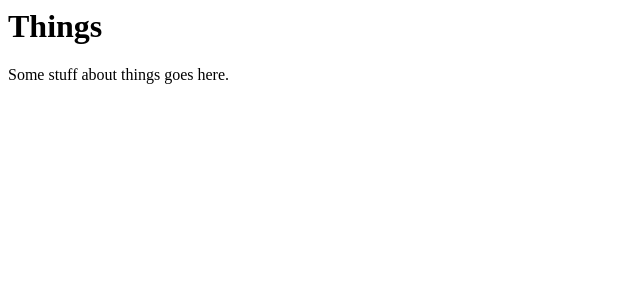
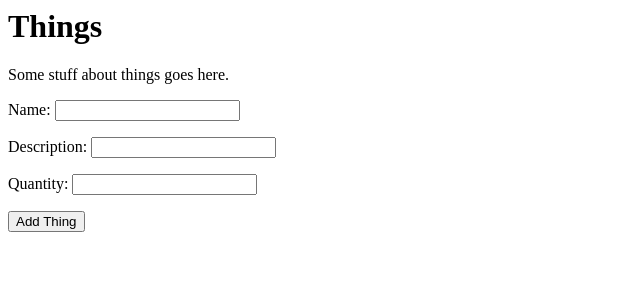
Before and after one commit to KCL-SEG/things-2-mountwo23, a Django app: template things/templates/home.html in a window 1280 px wide. Shown: the top 300 px of the page, without its empty margins (0-640 px from the left). Run offline with Django 3.2, Linux system fonts and the light colour scheme; the template is opened without the code that fills it: values that come from a table or form of the project are taken from there, others are empty.

Commit message:
Add Thing Form and HTML

```diff
--- a/things/forms.py
+++ b/things/forms.py
@@ -1,3 +1,19 @@
 """Forms of the project."""
+from django import forms
+from django.core.validators import MinValueValidator, MaxValueValidator
+
+from things.models import Thing
+
 
 # Create your forms here.
+
+class ThingForm(forms.ModelForm):
+    """Form for Thing model."""
+    class Meta:
+        model = Thing
+        fields = ['name', 'description', 'quantity']
+    name = forms.CharField(max_length=35)
+    description = forms.CharField(max_length=120)
+    quantity = forms.IntegerField(
+        validators=[MinValueValidator(0), MaxValueValidator(50)]
+    )
--- a/things/templates/home.html
+++ b/things/templates/home.html
@@ -1,4 +1,4 @@
-<html>
+<html lang="">
 <head>
   <title>Things</title>
 </head>
@@ -7,5 +7,11 @@
     Things
   </h1>
   <p>Some stuff about things goes here.</p>
+    <form action="{% url 'home' %}" method="post">
+        {% csrf_token %}
+        {{ form.as_p }}
+
+        <input type="submit" value="Add Thing" />
+    </form>
 </body>
 </html>
--- a/things/views.py
+++ b/things/views.py
@@ -1,4 +1,8 @@
 from django.shortcuts import render
 
+from .forms import ThingForm
+
+
 def home(request):
+    form = ThingForm()
     return render(request, 'home.html', {'form': form})
```
